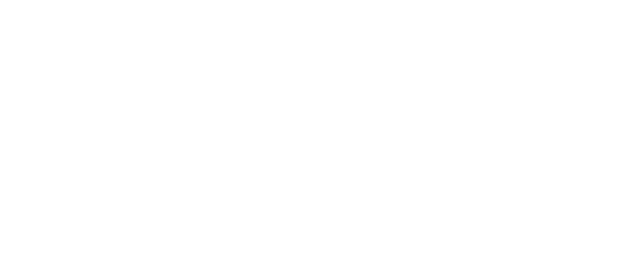
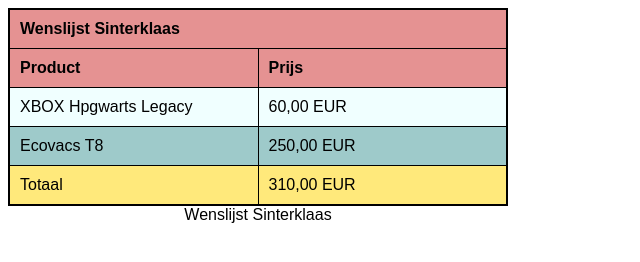
Before and after one commit to manondeslooverepxl/h5tabellen, a plain HTML site: page index.html in a window 1280 px wide. Shown: the whole page, without its empty margins (0-640 px from the left). Drawn offline with Linux system fonts and the light colour scheme.

Commit message:
les 27/10

```diff
--- /dev/null
+++ b/identificatieficheopdrachtstyle.css
@@ -0,0 +1,26 @@
+* {
+    font-family: Arial, sans-serif;
+}
+table {
+    border: 2px solid #90e791;
+    border-collapse: collapse;
+    width: 500px;
+    table-layout: fixed;
+    caption-side: bottom;
+}
+table td, table th {
+    border: 1px solid #90e791;
+    padding: 10px;
+    text-align: left;
+}
+
+table thead {
+    background-color: rgba(33, 62, 27, 0.94)
+}
+table tfoot {
+    background-color: #d8d2b0;
+}
+
+img {
+    width: 50px;
+}
--- a/index.html
+++ b/index.html
@@ -6,7 +6,32 @@
     <link rel="stylesheet" href="indexstyle.css">
 </head>
 <body>
-
-
+<table>
+    <thead>
+    <tr>
+        <th colspan="2">Wenslijst Sinterklaas</th>
+    <tr>
+        <th>Product</th>
+        <th>Prijs</th>
+    </tr>
+    </thead>
+    <tbody>
+    <tr>
+        <td>XBOX Hpgwarts Legacy</td>
+        <td>60,00 EUR</td>
+    </tr>
+    <tr>
+        <td rowspan="2">Ecovacs T8</td>
+        <td>250,00 EUR</td>
+    </tr>
+    </tbody>
+    <tfoot>
+    <tr>
+        <td>Totaal</td>
+        <td>310,00 EUR</td>
+    </tr>
+    </tfoot>
+    <caption>Wenslijst Sinterklaas</caption>
+</table>
 </body>
 </html>
--- a/indexstyle.css
+++ b/indexstyle.css
@@ -0,0 +1,35 @@
+* {
+    font-family: Arial, sans-serif;
+}
+table {
+    border: 2px solid #000;
+    border-collapse: collapse;
+    width: 500px;
+    table-layout: fixed;
+    caption-side: bottom;
+}
+table td, table th {
+    border: 1px solid #000;
+    padding: 10px;
+    text-align: left;
+}
+
+table thead {
+    background-color: #e59292
+}
+table tfoot {
+    background-color: #ffe97b;
+}
+
+table tbody tr:nth-child(odd) {
+    background-color: #f0ffff;
+}
+table tbody tr:nth-child(even) {
+    background-color: #9ecaca;
+}
+table tbody tr:nth-child(3) {
+     background-color: #9c966b;
+}
+table body tr:first-child(odd) {
+    background-color: black;
+}
--- /dev/null
+++ b/opleidingsonderdelenoprachtstyle.css
@@ -0,0 +1,15 @@
+* {
+    font-family: Arial, sans-serif;
+}
+table {
+    border: 2px solid #33af40;
+    border-collapse: collapse;
+    width: 500px;
+    table-layout: fixed;
+    caption-side: bottom;
+}
+table td, table th {
+    border: 1px solid #33af40;
+    padding: 10px;
+    text-align: center;
+}
```
Also changed, not shown: identificatieficheopdracht.html (added, +38 -0 lines), opleidingsonderdelen.opdracht.html (added, +69 -0 lines).
